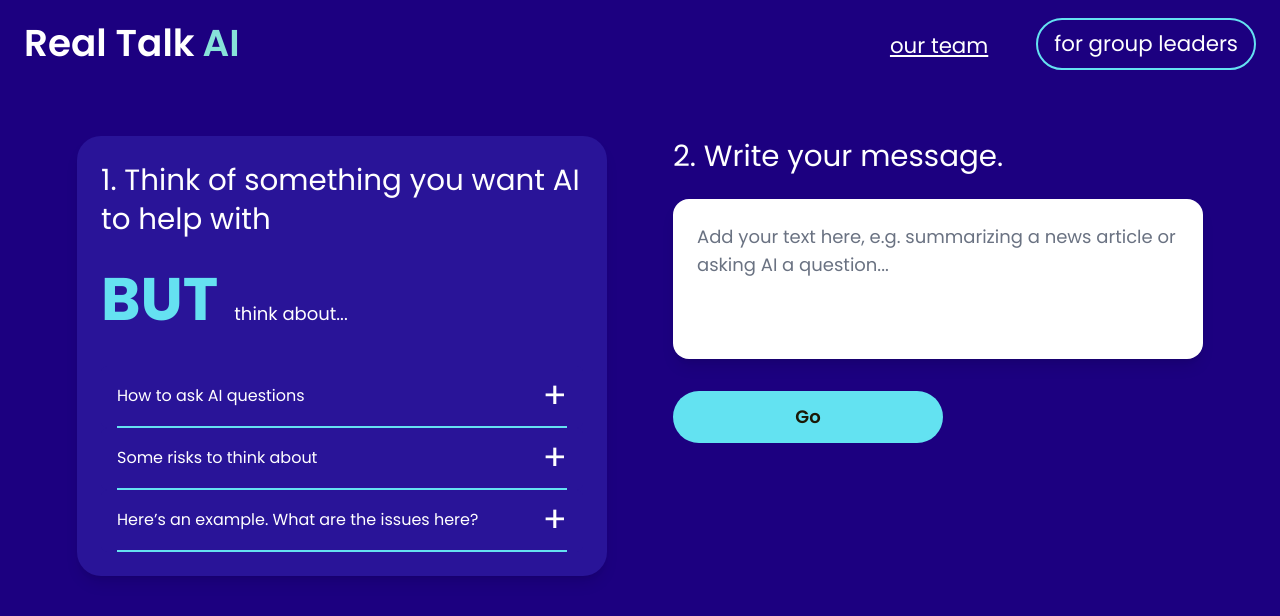
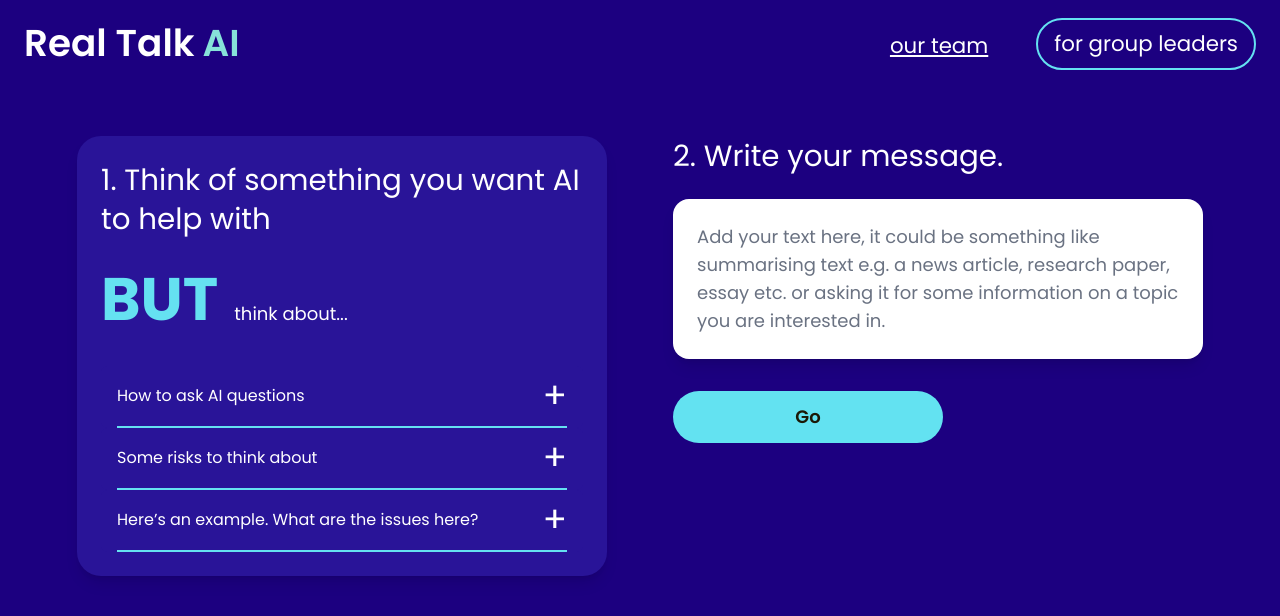
Before and after one commit to neontribe/think-ai, a Next.js app: page /process/query/summary-text in a window 1280 px wide. Shown: the top 616 px of the page. Built offline with nearby package versions, Linux system fonts and the light colour scheme.

Commit message:
Update content inside the imputPrompt

```diff
--- a/src/app/process/query/summary-text/page.jsx
+++ b/src/app/process/query/summary-text/page.jsx
@@ -62,7 +62,7 @@ export default function Query() {
           <p className="text-2xl text-[22pt] mb-6">2. Write your message.</p>
             <PromptInput
             apiEndpoint="/api/summary"
-            suggestedText="Add your text here, e.g. summarizing a news article or asking AI a question..."
+            suggestedText="Add your text here, it could be something like summarising text e.g. a news article, research paper, essay etc. or asking it for some information on a topic you are interested in. "
             modelType="summary"
             buttonText="Go"
             onSubmit={() => router.push("/process/response/summary-text")}
```
